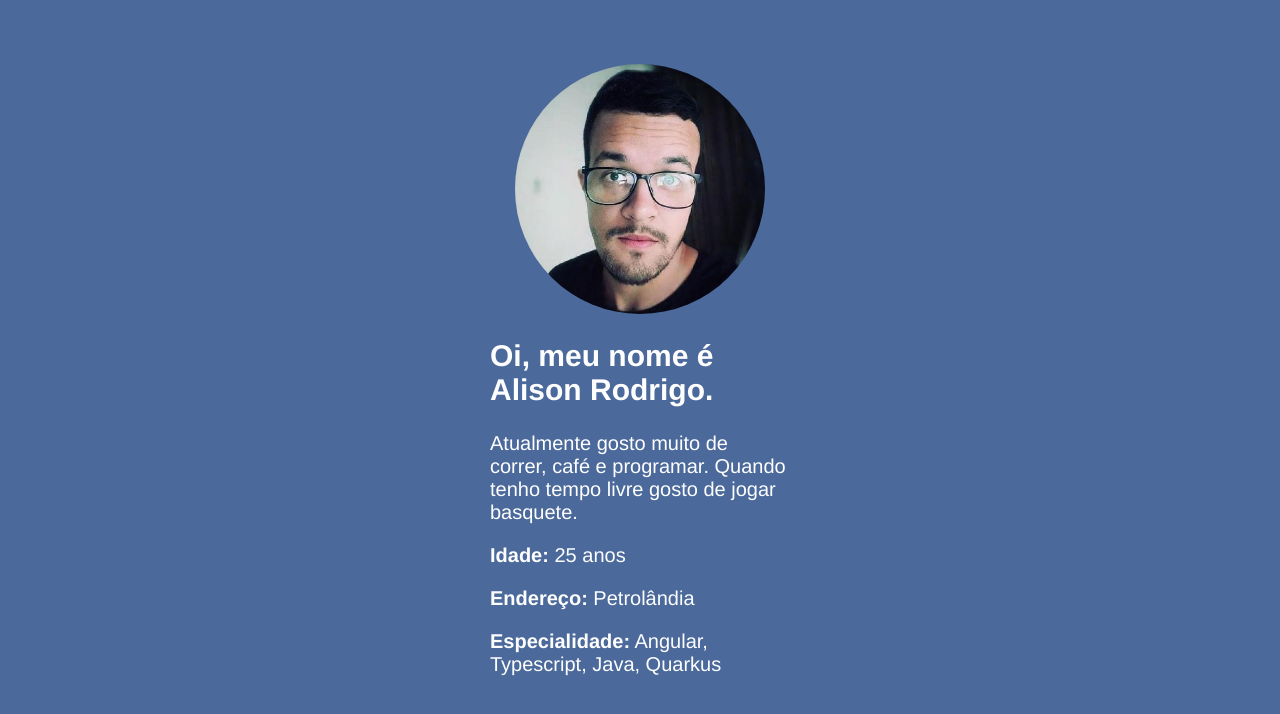
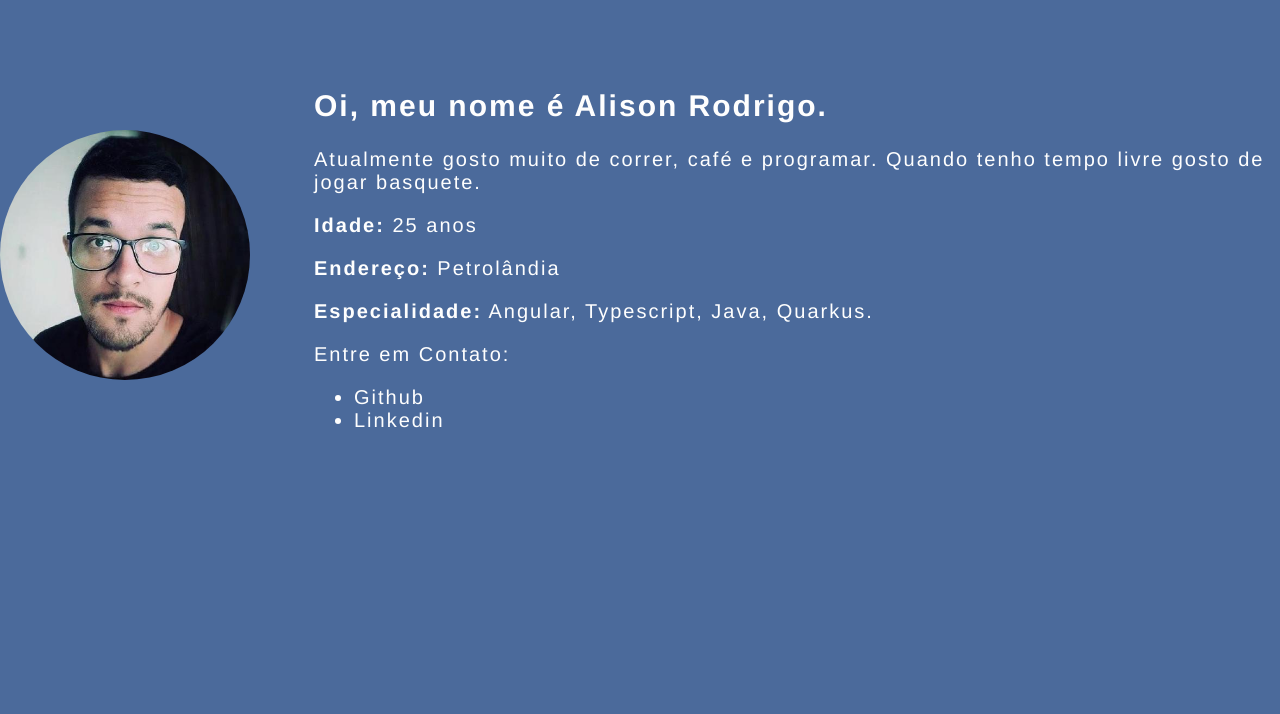
Before and after one commit to AlisonCavalcante/bootcamp-afro-academy, a plain HTML site: page Front End/index.html in a window 1280 px wide. Drawn offline with Linux system fonts and the light colour scheme.

Commit message:
atualização de style

```diff
--- a/Front End/index.html
+++ b/Front End/index.html
@@ -8,13 +8,20 @@
     <body>
         <section class="perfil">
             <div class="card-perfil">
-                <img class="card-perfil__img" src="./assets/perfl.jpg" alt="Imagem de Perfil">
+                <div style="margin-right: 5%" >
+                    <img class="card-perfil__img" src="./assets/perfl.jpg" alt="Imagem de Perfil">
+                </div>
                 <div class="card-pefil__body">
                     <h1>Oi, meu nome é Alison Rodrigo.</h1>
                     <p>Atualmente gosto muito de correr, café e programar. Quando tenho tempo livre gosto de jogar basquete.</p>
                     <p><strong>Idade:</strong> 25 anos</p>
                     <p> <strong>Endereço:</strong> Petrolândia</p>
-                    <p><strong>Especialidade:</strong> Angular, Typescript, Java, Quarkus</p>
+                    <p><strong>Especialidade:</strong> Angular, Typescript, Java, Quarkus.</p>
+                    <p>Entre em Contato:</p>
+                    <ul>
+                        <li><a href="https://github.com/AlisonCavalcante" target="_blank">Github</a></li>
+                        <li><a href="www.linkedin.com/in/alison-rodrigo-cavalcante" target="_blank">Linkedin</a></li>
+                    </ul>
                 </div>
             </div>
         </section>
--- a/Front End/style.css
+++ b/Front End/style.css
@@ -5,6 +5,7 @@ body {
     padding: 0;
     font-family: 'Franklin Gothic Medium', 'Arial Narrow', Arial, sans-serif;
     font-size: 20px;
+    letter-spacing: 2px;
 }
 
 .perfil {
@@ -16,12 +17,17 @@ body {
 .card-perfil {
     align-items: center;
     display: flex;
-    flex-direction: column;
+    flex-direction: row;
     justify-content: center;
-    max-width: 300px;
+    /* max-width: 350px; */
 }
 
 .card-perfil__img {
     border-radius: 50%;
     width: 250px;
 }
+
+.card-pefil__body a {
+    color: inherit;
+    text-decoration: none;
+}
```
